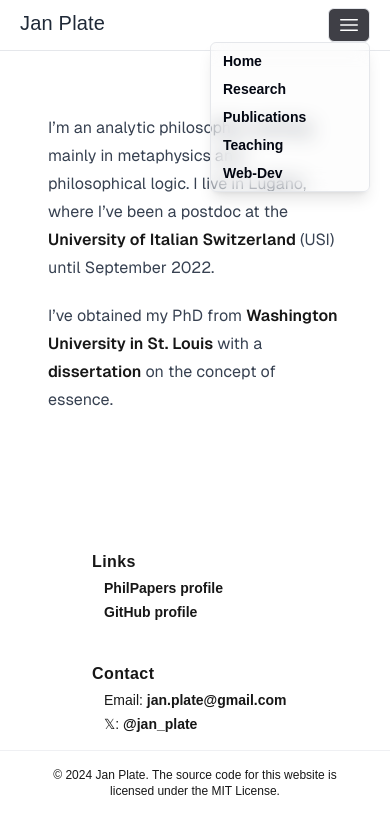
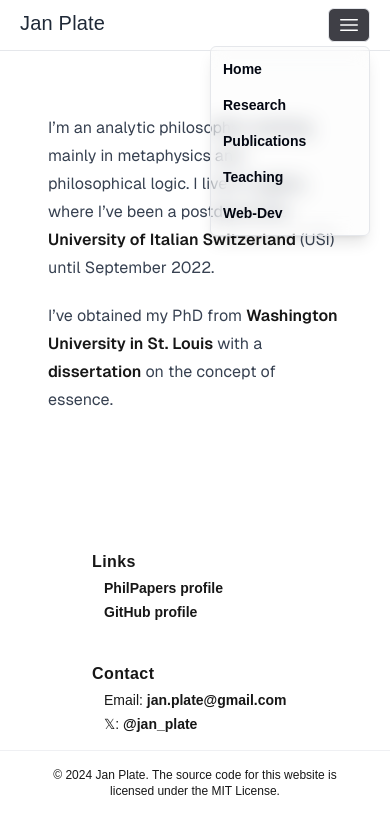
Before and after one commit to jplate/home, a Next.js app: page / in a window 390 px wide. Both pictures are taken after a click on the button 349 px from the left and 25 px from the top of the page. Shown: the top 834 px of the page. Built offline with nearby package versions, Linux system fonts and the light colour scheme.

Commit message:
Update Navbar.tsx

```diff
--- a/src/app/components/Navbar.tsx
+++ b/src/app/components/Navbar.tsx
@@ -19,7 +19,7 @@ const menuButtonClassName = clsx(
 );
 
 const menuItemClassName = clsx(
-    'menu-item flex w-full items-center rounded-sm px-2 py-1 font-semibold',
+    'menu-item flex w-full items-center rounded-sm p-2 font-semibold',
     'data-[focus]:bg-btnhoverbg data-[focus]:text-btnhovercolor transition-colors duration-300'
 );
 
@@ -37,7 +37,7 @@ export const MenuItemList = ({
         >
             <MenuItems
                 anchor='bottom end'
-                className='menu z-50 min-w-40 origin-top-right rounded-md border border-btnborder shadow-lg bg-btnbg/20 p-1 text-sm text-btncolor'
+                className='menu z-50 min-w-40 [--anchor-gap:0.25rem] rounded-md border border-btnborder shadow-lg bg-btnbg/20 p-1 text-sm text-btncolor'
             >
                 {children}
             </MenuItems>
@@ -123,7 +123,7 @@ const Navbar = ({ brandName, items }: NavbarProps) => {
                             )}
                         >
                             <div className='flex-1 text-left'>
-                                <svg
+                                <svg /* The 'hamburger' icon */
                                     xmlns='http://www.w3.org/2000/svg'
                                     fill='none'
                                     viewBox='0 0 24 24'
```
